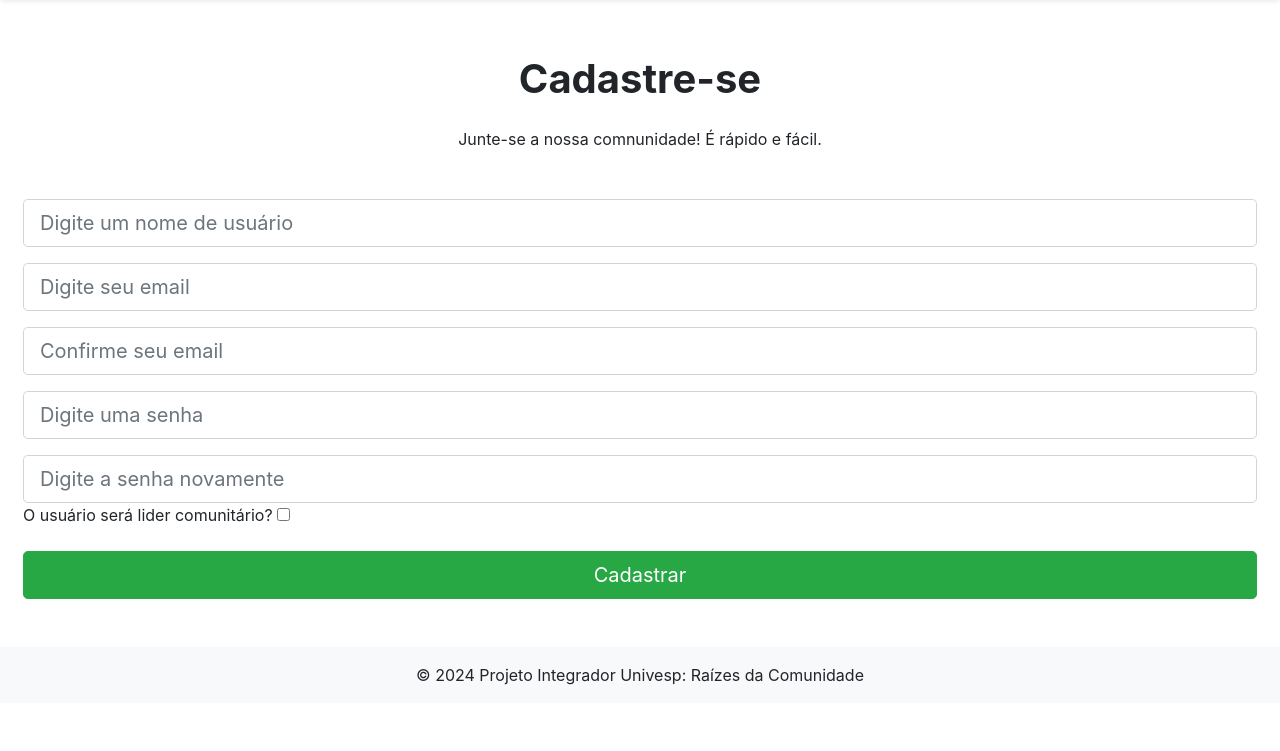
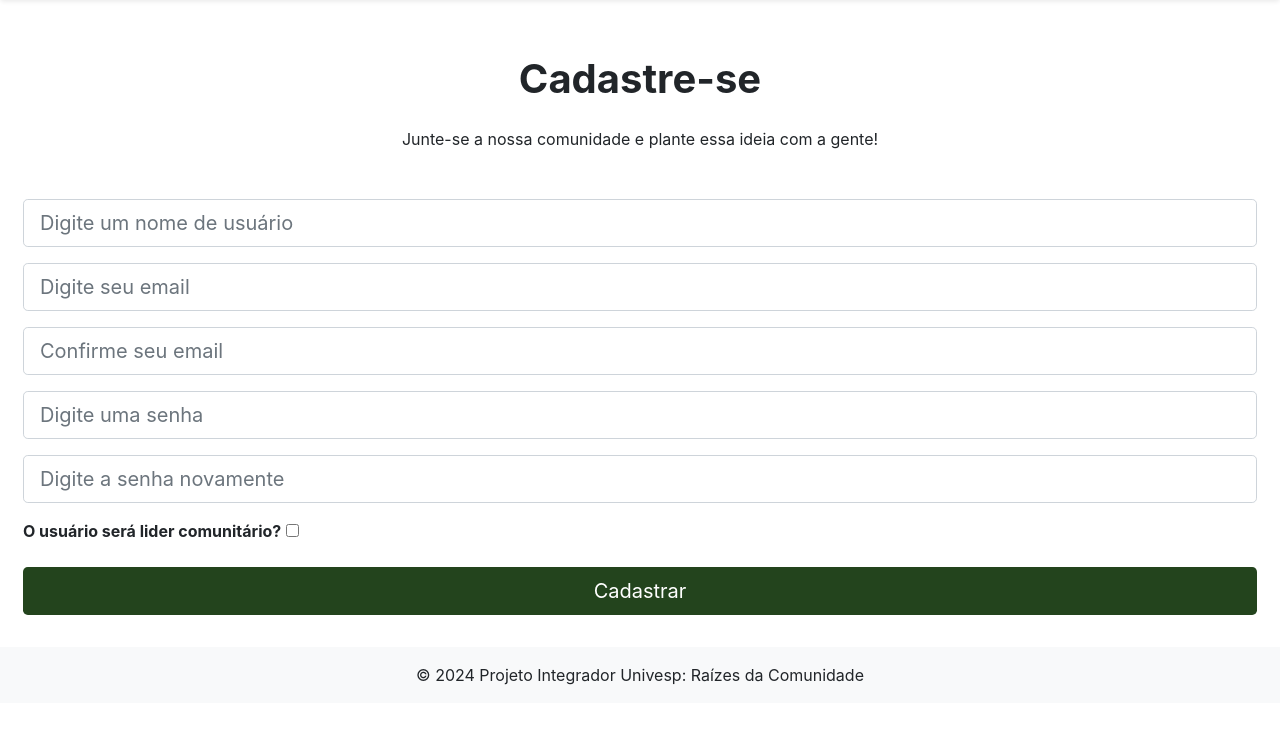
Before and after one commit to cristiellesreis/raizes_comunidade, a Django app: page /login/cadastro/ in a window 1280 px wide. Shown: the part 97-848 px from the top of the page. Run offline with Django 5.2, Linux system fonts and the light colour scheme; some libraries are stand-ins or nearby versions.

Commit message:
fix: ajuste de cores

```diff
--- a/templates/usuario/cadastro.html
+++ b/templates/usuario/cadastro.html
@@ -8,7 +8,7 @@
                 {% csrf_token %}
                 <div style="text-align: center;" class="container-fluid">
                     <h1 class="text-center font-weight-bold mb-4 mt-5">Cadastre-se</h1>
-                    <p tabindex="0">Junte-se a nossa comnunidade! É rápido e fácil.</p>
+                    <p tabindex="0">Junte-se a nossa comunidade e plante essa ideia com a gente!</p>
                     <div class="input-group input-group-lg mb-3 mt-5">
                         <input type="text" placeholder="Digite um nome de usuário" class="form-control" aria-label="Exemplo do tamanho do input" aria-describedby="inputGroup-sizing-lg" name="usuario" required>
                     </div>
@@ -27,10 +27,10 @@
                             <input type="password" placeholder="Digite a senha novamente" class="form-control" aria-label="Exemplo do tamanho do input" aria-describedby="inputGroup-sizing-lg" name="senhaconfirm" required>
                         </div>
                         <div>
-                            <label for="lider">O usuário será lider comunitário?</label>
+                            <label for="lider" class="font-weight-bold mt-3">O usuário será lider comunitário?</label>
                             <input type="checkbox" name="lider" id="lider">
                         </div>
-                        <input type="submit" value="Cadastrar" class="btn btn-lg btn-block mt-3 btn-success"></input>
+                        <input type="submit" value="Cadastrar" class="btn btn-lg btn-block mt-3 cor-sucesso text-white"></input>
                     </div>
 
                     {%if error_email%}
--- a/templates/usuario/login.html
+++ b/templates/usuario/login.html
@@ -20,7 +20,7 @@
                     <div class="input-group input-group-lg ">
                         <input type="password" placeholder="Senha" class="form-control" aria-label="Exemplo do tamanho do input" aria-describedby="inputGroup-sizing-lg" name="senha" required>
                     </div>
-                    <input type="submit" value="Entrar" class="btn btn-lg btn-block mt-3 btn-success"></input>
+                    <input type="submit" value="Entrar" class="btn btn-lg btn-block mt-3 cor-sucesso text-white"></input>
                     <a class="btn btn-outline-secondary btn-lg btn-block" href="{% url 'cadastro' %}" role="button">Criar nova conta</a>
                 </div>
             </form>
```
